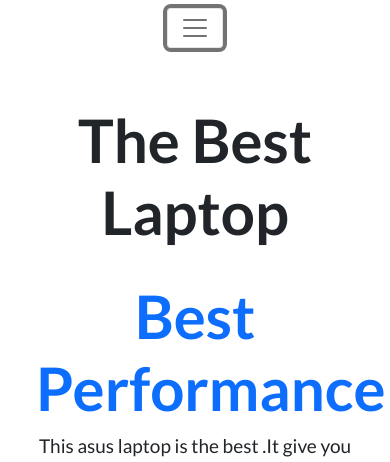
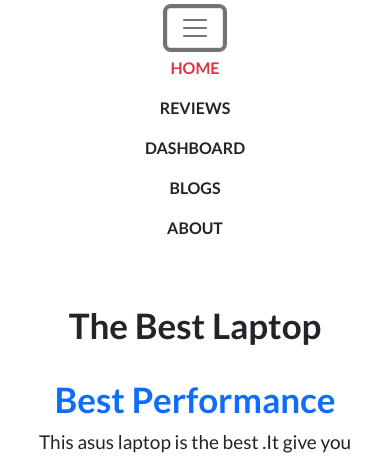
Before and after one commit to FaisalMahamudCS/laptop-world, a React (Create React App) app: page / in a window 390 px wide. Both pictures are taken after a click on the button "Toggle navigation". Shown: the top 462 px of the page. Built offline with nearby package versions, Linux system fonts and the light colour scheme.

Commit message:
navbar update

```diff
--- a/public/index.html
+++ b/public/index.html
@@ -11,6 +11,9 @@
     />
     <link rel="apple-touch-icon" href="%PUBLIC_URL%/logo192.png" />
     <link href="https://cdn.jsdelivr.net/npm/bootstrap@5.1.3/dist/css/bootstrap.min.css" rel="stylesheet" integrity="sha384-1BmE4kWBq78iYhFldvKuhfTAU6auU8tT94WrHftjDbrCEXSU1oBoqyl2QvZ6jIW3" crossorigin="anonymous">
+    <script src="https://cdn.jsdelivr.net/npm/bootstrap@5.1.3/dist/js/bootstrap.bundle.min.js" integrity="sha384-ka7Sk0Gln4gmtz2MlQnikT1wXgYsOg+OMhuP+IlRH9sENBO0LRn5q+8nbTov4+1p" crossorigin="anonymous"></script>
+    <script src="https://cdn.jsdelivr.net/npm/@popperjs/core@2.10.2/dist/umd/popper.min.js" integrity="sha384-7+zCNj/IqJ95wo16oMtfsKbZ9ccEh31eOz1HGyDuCQ6wgnyJNSYdrPa03rtR1zdB" crossorigin="anonymous"></script>
+<script src="https://cdn.jsdelivr.net/npm/bootstrap@5.1.3/dist/js/bootstrap.min.js" integrity="sha384-QJHtvGhmr9XOIpI6YVutG+2QOK9T+ZnN4kzFN1RtK3zEFEIsxhlmWl5/YESvpZ13" crossorigin="anonymous"></script>
     <!--
       manifest.json provides metadata used when your web app is installed on a
       user's mobile device or desktop. See https://developers.google.com/web/fundamentals/web-app-manifest/
--- a/src/Component/Header/Header.js
+++ b/src/Component/Header/Header.js
@@ -6,15 +6,16 @@
     return (
         <div className='header '>
 
-<nav className="navbar nav d-flex justify-content-center   navbar-expand-lg navbar-light ">
-<ul className='nav justify-content-center '>
 
-  <button className="navbar-toggler" type="button" data-toggle="collapse" data-target="#navbarNavAltMarkup" aria-controls="navbarNavAltMarkup" aria-expanded="false" aria-label="Toggle navigation">
-    <span className="navbar-toggler-icon"></span>
-  </button>
-  <div className="collapse navbar-collapse" id="navbarNavAltMarkup">
-    <div className="navbar-nav">
-    <NavLink
+<nav className="navbar navbar-expand-lg navbar-light d-flex justify-content-center">
+  <div className=" ">
+
+    <button className="navbar-toggler" type="button" data-bs-toggle="collapse" data-bs-target="#navbarNavAltMarkup" aria-controls="navbarNavAltMarkup" aria-expanded="false" aria-label="Toggle navigation">
+      <span className="navbar-toggler-icon"></span>
+    </button>
+    <div className="collapse navbar-collapse" id="navbarNavAltMarkup">
+      <div className="navbar-nav">
+      <NavLink
           className={({ isActive }) => (isActive ? "nav-link text-danger" : "nav-link text-dark")}
           to='/'
         >HOME
@@ -39,13 +40,10 @@
           to='/about'
         >ABOUT
             </NavLink>
+      </div>
     </div>
   </div>
-  </ul>
 </nav>
-
-
-
 
         </div>
     );
--- a/src/Component/Home/Home.css
+++ b/src/Component/Home/Home.css
@@ -5,6 +5,14 @@
     font-weight:bold;
 
 }
+@media only screen and (max-width: 600px) {
+    .head-text{
+        font-family: 'Lato', sans-serif;
+        font-size:35px;
+        font-weight:bold;
+
+    }
+  }
 p{
     font-family: 'Lato', sans-serif;
 }
--- a/src/Component/Home/Home.js
+++ b/src/Component/Home/Home.js
@@ -26,7 +26,7 @@
         </div>
                </div>
                <div className='col-lg-5'>
-               <img className='img-fluid' src="https://sc04.alicdn.com/kf/H781f8f65e0d34e9291b93164832bd0879.jpg" alt="" srcset="" />
+               <img className='img-fluid' src="https://sc04.alicdn.com/kf/H781f8f65e0d34e9291b93164832bd0879.jpg" alt="" srcSet="" />
                </div>
                </div>
                <h2>Customers Review {reviews.length}</h2><br/>
@@ -34,7 +34,7 @@
 
 
        {
-           reviews.map(review=><Reviews review={review}></Reviews>)
+           reviews.map(review=><Reviews key={review.id} review={review}></Reviews>)
        }
 
        </div>
```
